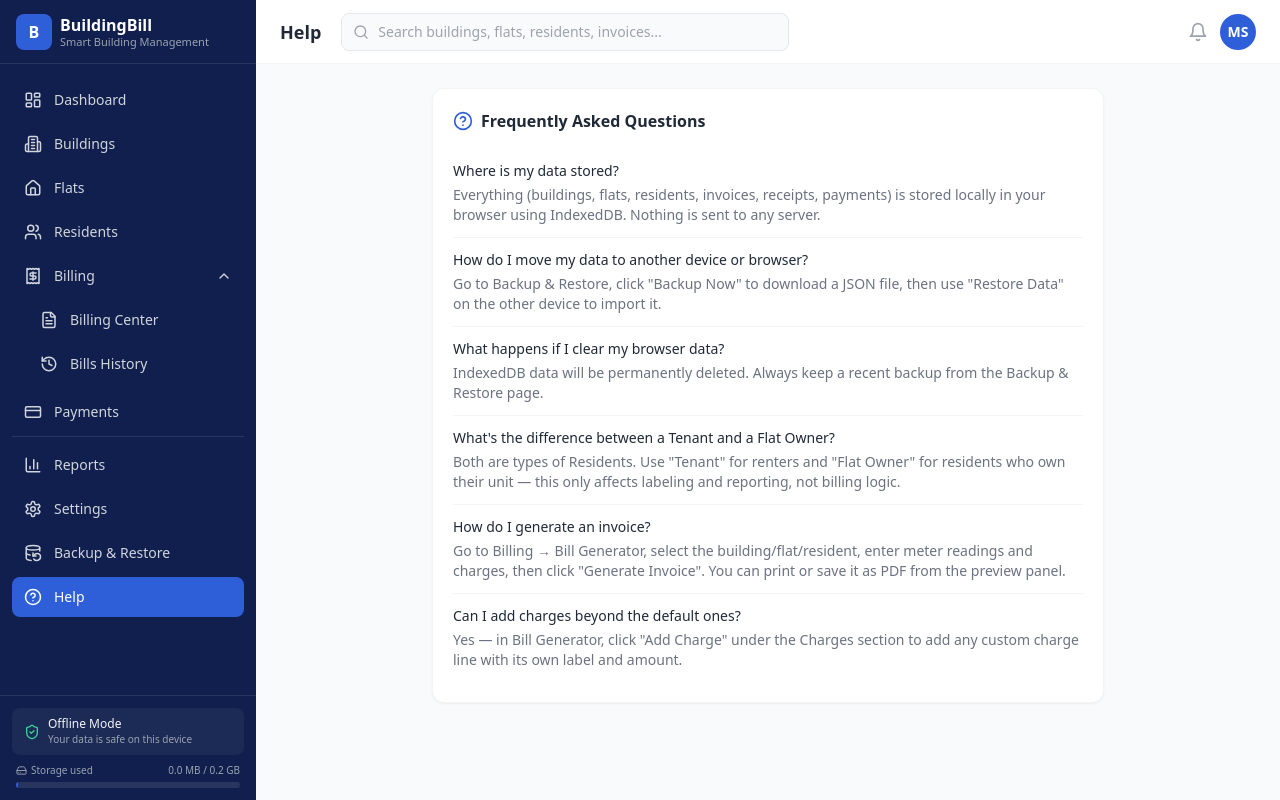
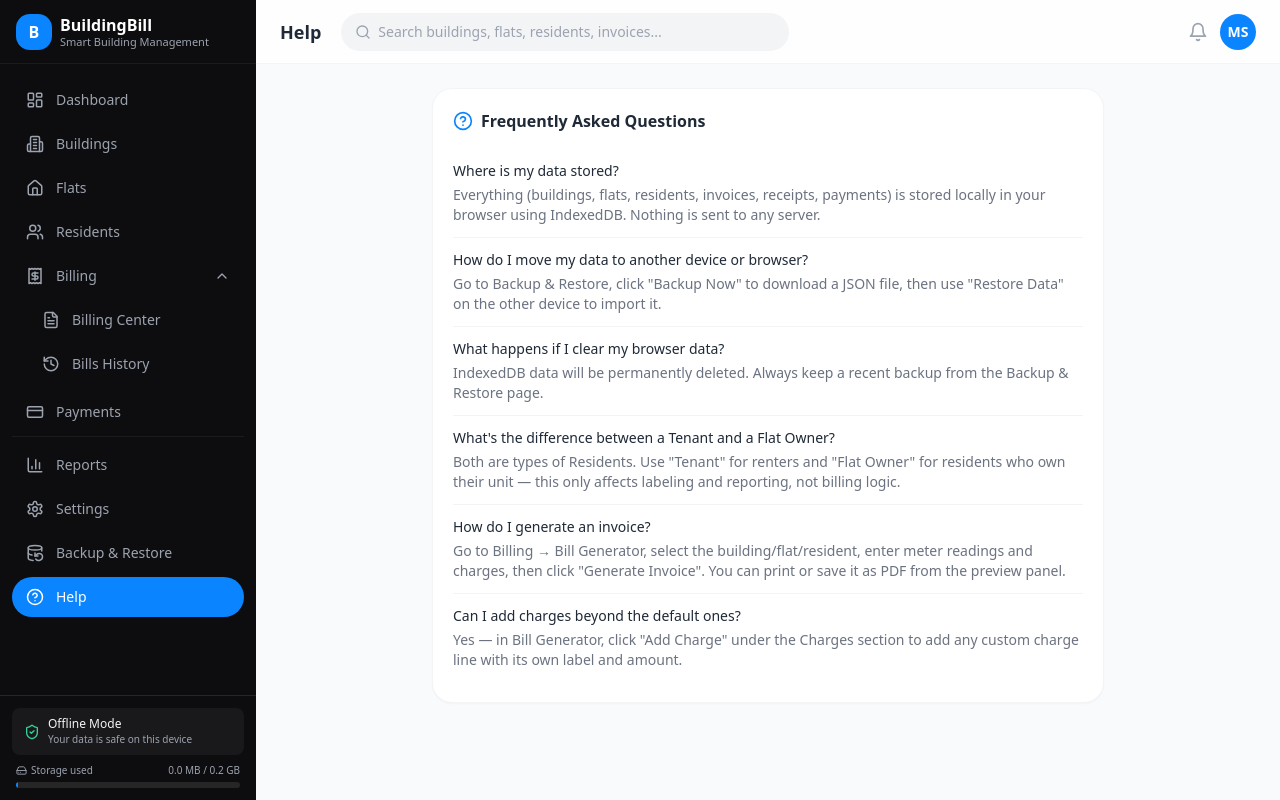
Before and after one commit to modernstudiobd-ux/propentra-pwa, a React (Vite) app: page /#/help in a window 1280 px wide. Built offline with nearby package versions, Linux system fonts and the light colour scheme.

Commit message:
Commit & Push

```diff
--- a/src/components/ErrorBoundary.tsx
+++ b/src/components/ErrorBoundary.tsx
@@ -21,7 +21,7 @@ export default class ErrorBoundary extends Component<{ children: ReactNode }, St
           fontFamily: 'system-ui, sans-serif', padding: 24, background: '#f8fafc',
         }}>
           <div style={{ maxWidth: 480, textAlign: 'center' }}>
-            <h1 style={{ fontSize: 20, fontWeight: 700, color: '#1e3a8a', marginBottom: 8 }}>
+            <h1 style={{ fontSize: 20, fontWeight: 700, color: '#0a1f33', marginBottom: 8 }}>
               Something went wrong
             </h1>
             <p style={{ color: '#64748b', fontSize: 14, marginBottom: 12 }}>
@@ -37,7 +37,7 @@ export default class ErrorBoundary extends Component<{ children: ReactNode }, St
             <button
               onClick={() => window.location.reload()}
               style={{
-                marginTop: 16, background: '#2f5fd8', color: '#fff', border: 'none',
+                marginTop: 16, background: '#0a84ff', color: '#fff', border: 'none',
                 borderRadius: 8, padding: '8px 16px', fontSize: 14, cursor: 'pointer',
               }}
             >
--- a/src/components/MiniCalendar.tsx
+++ b/src/components/MiniCalendar.tsx
@@ -25,8 +25,8 @@ export default function MiniCalendar() {
           return (
             <div
               key={i}
-              className={`h-7 flex items-center justify-center rounded-full
-                ${!c.current ? 'text-gray-300' : isToday ? 'bg-brand-500 text-white font-semibold' : 'text-gray-600 hover:bg-gray-50'}`}
+              className={`h-7 flex items-center justify-center rounded-full transition-colors
+                ${!c.current ? 'text-gray-300' : isToday ? 'bg-brand-500 text-white font-medium' : 'text-gray-600 hover:bg-gray-100'}`}
             >
               {c.day}
             </div>
--- a/src/components/Sidebar.tsx
+++ b/src/components/Sidebar.tsx
@@ -36,8 +36,8 @@ function Item({ to, label, icon: Icon, end }: { to: string; label: string; icon:
       to={to}
       end={end}
       className={({ isActive }) =>
-        `flex items-center gap-3 px-3 py-2.5 rounded-lg text-sm font-medium transition-colors ${
-          isActive ? 'bg-brand-500 text-white' : 'text-gray-300 hover:bg-white/10 hover:text-white'
+        `flex items-center gap-3 px-3.5 py-2.5 rounded-full text-sm font-medium transition-colors ${
+          isActive ? 'bg-brand-500 text-white' : 'text-gray-400 hover:bg-white/[0.06] hover:text-white'
         }`
       }
     >
@@ -59,9 +59,9 @@ export default function Sidebar({ open, onClose }: { open: boolean; onClose: ()
         className={`fixed md:sticky top-0 z-40 h-screen w-64 bg-brand-900 text-white flex flex-col transition-transform duration-200
         ${open ? 'translate-x-0' : '-translate-x-full'} md:translate-x-0`}
       >
-        <div className="flex items-center justify-between px-4 h-16 border-b border-white/10">
+        <div className="flex items-center justify-between px-4 h-16 border-b border-white/[0.06]">
           <div className="flex items-center gap-2">
-            <div className="w-9 h-9 rounded-lg bg-brand-500 flex items-center justify-center font-bold">B</div>
+            <div className="w-9 h-9 rounded-xl bg-brand-500 flex items-center justify-center font-semibold">B</div>
             <div>
               <div className="font-semibold leading-tight">BuildingBill</div>
               <div className="text-[11px] text-gray-400 leading-tight">Smart Building Management</div>
@@ -75,7 +75,7 @@ export default function Sidebar({ open, onClose }: { open: boolean; onClose: ()
 
           <button
             onClick={() => setBillingOpen((v) => !v)}
-            className="w-full flex items-center justify-between gap-3 px-3 py-2.5 rounded-lg text-sm font-medium text-gray-300 hover:bg-white/10 hover:text-white"
+            className="w-full flex items-center justify-between gap-3 px-3.5 py-2.5 rounded-full text-sm font-medium text-gray-400 hover:bg-white/[0.06] hover:text-white"
           >
             <span className="flex items-center gap-3"><Receipt size={18} /> Billing</span>
             <ChevronDown size={16} className={`transition-transform ${billingOpen ? 'rotate-180' : ''}`} />
@@ -90,7 +90,7 @@ export default function Sidebar({ open, onClose }: { open: boolean; onClose: ()
             {paymentsNav.map((n) => <Item key={n.to} {...n} />)}
           </div>
 
-          <div className="pt-2 mt-2 border-t border-white/10 space-y-1">
+          <div className="pt-2 mt-2 border-t border-white/[0.06] space-y-1">
             {bottomNav.map((n) => <Item key={n.to} {...n} />)}
           </div>
         </nav>
--- a/src/components/Topbar.tsx
+++ b/src/components/Topbar.tsx
@@ -2,14 +2,14 @@ import { Search, Bell, Menu } from 'lucide-react';
 
 export default function Topbar({ title, onMenu }: { title: string; onMenu: () => void }) {
   return (
-    <header className="sticky top-0 z-20 h-16 bg-white border-b border-gray-100 flex items-center gap-3 px-4 md:px-6">
+    <header className="sticky top-0 z-20 h-16 bg-white/80 backdrop-blur-xl border-b border-gray-100 flex items-center gap-3 px-4 md:px-6">
       <button className="md:hidden text-gray-500" onClick={onMenu}><Menu size={22} /></button>
       <h1 className="text-lg font-semibold text-gray-800 shrink-0">{title}</h1>
 
       <div className="hidden sm:flex flex-1 max-w-md ml-2 relative">
-        <Search size={16} className="absolute left-3 top-1/2 -translate-y-1/2 text-gray-400" />
+        <Search size={16} className="absolute left-3.5 top-1/2 -translate-y-1/2 text-gray-400" />
         <input
-          className="w-full bg-gray-50 border border-gray-200 rounded-lg pl-9 pr-3 py-2 text-sm focus:outline-none focus:ring-2 focus:ring-brand-500/30"
+          className="w-full bg-gray-100 border border-transparent rounded-full pl-9 pr-3 py-2 text-sm focus:outline-none focus:ring-2 focus:ring-brand-500/30 focus:bg-white focus:border-gray-200 transition-colors"
           placeholder="Search buildings, flats, residents, invoices..."
         />
       </div>
--- a/src/index.css
+++ b/src/index.css
@@ -4,20 +4,20 @@
 
 @layer base {
   html { -webkit-tap-highlight-color: transparent; }
-  body { @apply bg-gray-50 text-gray-800 antialiased; }
+  body { @apply text-gray-800 antialiased; background-color: #f5f5f7; }
 }
 
 @layer components {
-  .card { @apply bg-white rounded-xl border border-gray-100 shadow-sm; }
-  .btn-primary { @apply bg-brand-500 hover:bg-brand-600 text-white rounded-lg px-4 py-2 text-sm font-medium transition-colors disabled:opacity-50 disabled:cursor-not-allowed; }
-  .btn-secondary { @apply bg-gray-100 hover:bg-gray-200 text-gray-700 rounded-lg px-4 py-2 text-sm font-medium transition-colors; }
-  .input { @apply w-full border border-gray-200 rounded-lg px-3 py-2 text-sm focus:outline-none focus:ring-2 focus:ring-brand-500/40 focus:border-brand-500; }
+  .card { @apply bg-white rounded-2xl border border-gray-100 shadow-card; }
+  .btn-primary { @apply bg-brand-500 hover:bg-brand-600 text-white rounded-full px-5 py-2 text-sm font-medium transition-colors disabled:opacity-50 disabled:cursor-not-allowed; }
+  .btn-secondary { @apply bg-gray-100 hover:bg-gray-200 text-gray-700 rounded-full px-5 py-2 text-sm font-medium transition-colors; }
+  .input { @apply w-full bg-gray-100 border border-transparent rounded-xl px-3 py-2 text-sm focus:outline-none focus:ring-2 focus:ring-brand-500/30 focus:bg-white focus:border-gray-200 transition-colors; }
   .label { @apply block text-xs font-medium text-gray-500 mb-1; }
-  .table-th { @apply px-4 py-3 text-left text-xs font-semibold text-gray-500 uppercase tracking-wide; }
+  .table-th { @apply px-4 py-3 text-left text-xs font-semibold text-gray-400 uppercase tracking-wide; }
   .table-td { @apply px-4 py-3 text-sm text-gray-700 whitespace-nowrap; }
-  .badge-paid { @apply bg-emerald-50 text-emerald-600 px-2 py-1 rounded-md text-xs font-medium; }
-  .badge-unpaid { @apply bg-red-50 text-red-500 px-2 py-1 rounded-md text-xs font-medium; }
-  .badge-partial { @apply bg-amber-50 text-amber-600 px-2 py-1 rounded-md text-xs font-medium; }
+  .badge-paid { @apply bg-emerald-50 text-emerald-600 px-2.5 py-1 rounded-full text-xs font-medium; }
+  .badge-unpaid { @apply bg-red-50 text-red-500 px-2.5 py-1 rounded-full text-xs font-medium; }
+  .badge-partial { @apply bg-amber-50 text-amber-600 px-2.5 py-1 rounded-full text-xs font-medium; }
   /* Icon-only action buttons (Eye/Printer/Trash/Pencil) are too small a tap
      target on their own — this pads them out to a ~40px touch target
      (WCAG/mobile guidance) without changing their visual icon size. */
--- a/src/pages/Dashboard.tsx
+++ b/src/pages/Dashboard.tsx
@@ -15,7 +15,7 @@ import type { Bill } from '@/types';
 function StatCard({ icon: Icon, label, value, sub, bg, fg }: any) {
   return (
     <div className="card p-4 flex items-center gap-3">
-      <div className="w-11 h-11 rounded-xl flex items-center justify-center shrink-0" style={{ background: bg }}>
+      <div className="w-11 h-11 rounded-2xl flex items-center justify-center shrink-0" style={{ background: bg }}>
         <Icon size={20} style={{ color: fg }} />
       </div>
       <div className="min-w-0 flex-1">
@@ -109,7 +109,7 @@ export default function Dashboard() {
           {newMenuOpen && (
             <>
               <div className="fixed inset-0 z-10" onClick={() => setNewMenuOpen(false)} />
-              <div className="absolute right-0 mt-2 w-48 bg-white rounded-lg shadow-lg border border-gray-100 z-20 overflow-hidden">
+              <div className="absolute right-0 mt-2 w-48 bg-white rounded-2xl shadow-lg border border-gray-100 z-20 overflow-hidden py-1">
                 {newActions.map((a) => (
                   <button key={a.label} onClick={() => { setNewMenuOpen(false); navigate(a.to); }}
                     className="w-full flex items-center gap-2 px-4 py-2.5 text-sm text-gray-700 hover:bg-gray-50">
@@ -240,7 +240,7 @@ export default function Dashboard() {
             <h3 className="font-semibold text-gray-800 mb-3">Quick Actions</h3>
             <div className="grid grid-cols-2 gap-2">
               {newActions.map((a) => (
-                <Link key={a.label} to={a.to} className="flex flex-col items-start gap-2 p-3 rounded-lg border border-gray-100 hover:border-brand-200 hover:bg-brand-50 transition-colors">
+                <Link key={a.label} to={a.to} className="flex flex-col items-start gap-2 p-3 rounded-2xl border border-gray-100 hover:border-brand-200 hover:bg-brand-50 transition-colors">
                   <a.icon size={18} className="text-brand-500" />
                   <span className="text-xs font-medium text-gray-700 leading-tight">{a.label}</span>
                 </Link>
--- a/tailwind.config.js
+++ b/tailwind.config.js
@@ -6,9 +6,16 @@ export default {
     extend: {
       colors: {
         brand: {
-          50: '#eef4ff', 100: '#dae8ff', 500: '#2f5fd8', 600: '#254bb0',
-          700: '#1e3a8a', 800: '#172c6b', 900: '#101f4d'
+          50: '#eef6ff', 100: '#dcedff', 500: '#0a84ff', 600: '#0070e0',
+          700: '#0058b3', 800: '#0a1f33', 900: '#0d0d0f'
         }
+      },
+      borderRadius: {
+        xl: '0.875rem',
+        '2xl': '1.25rem'
+      },
+      boxShadow: {
+        card: '0 1px 2px rgba(0,0,0,0.03)'
       }
     }
   },
```
